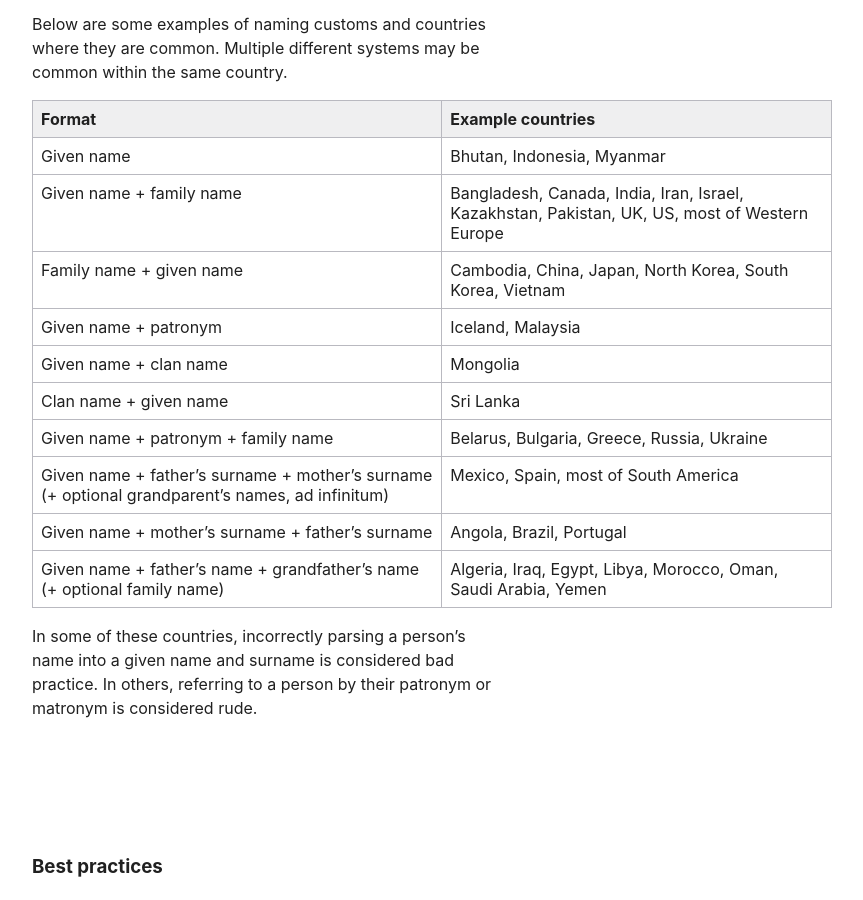
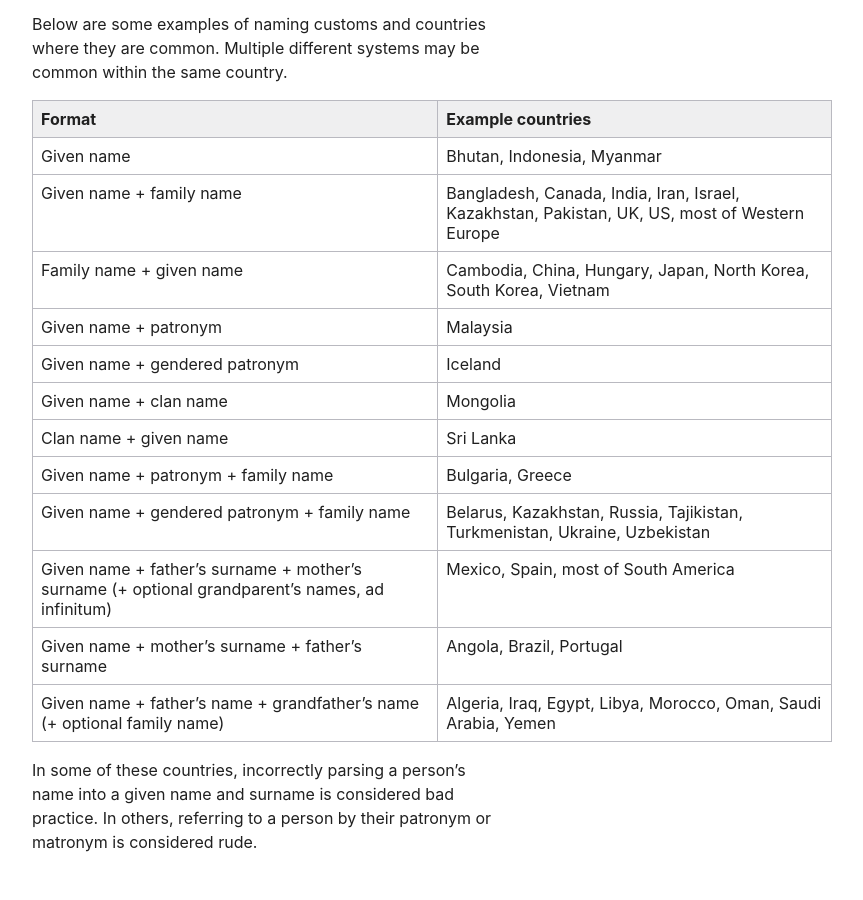
Before and after one commit to querkmachine/FSForms, a Jekyll site: the page built from _components/name.md, in a window 1280 px wide and 900 px high, scrolled down 3827 px. Shown: the whole window, without its empty margins (208-1071 px from the left). Built offline with Jekyll 4.4.1, drawn with Linux system fonts in a browser that asks for light colours; some web fonts are replaced.

Commit message:
More name complications

```diff
--- a/_components/name.md
+++ b/_components/name.md
@@ -91,11 +91,13 @@ Below are some examples of naming customs and countries where they are common. M
 |:-|:-|
 |Given name|Bhutan, Indonesia, Myanmar|
 |Given name + family name|Bangladesh, Canada, India, Iran, Israel, Kazakhstan, Pakistan, UK, US, most of Western Europe|
-|Family name + given name|Cambodia, China, Japan, North Korea, South Korea, Vietnam|
-|Given name + patronym|Iceland, Malaysia|
+|Family name + given name|Cambodia, China, Hungary, Japan, North Korea, South Korea, Vietnam|
+|Given name + patronym|Malaysia|
+|Given name + gendered patronym|Iceland|
 |Given name + clan name|Mongolia|
 |Clan name + given name|Sri Lanka|
-|Given name + patronym + family name|Belarus, Bulgaria, Greece, Russia, Ukraine|
+|Given name + patronym + family name|Bulgaria, Greece|
+|Given name + gendered patronym + family name|Belarus, Kazakhstan, Russia, Tajikistan, Turkmenistan, Ukraine, Uzbekistan|
 |Given name + father's surname + mother's surname (+ optional grandparent's names, ad infinitum)|Mexico, Spain, most of South America|
 |Given name + mother's surname + father's surname|Angola, Brazil, Portugal|
 |Given name + father's name + grandfather's name (+ optional family name)|Algeria, Iraq, Egypt, Libya, Morocco, Oman, Saudi Arabia, Yemen|
```
